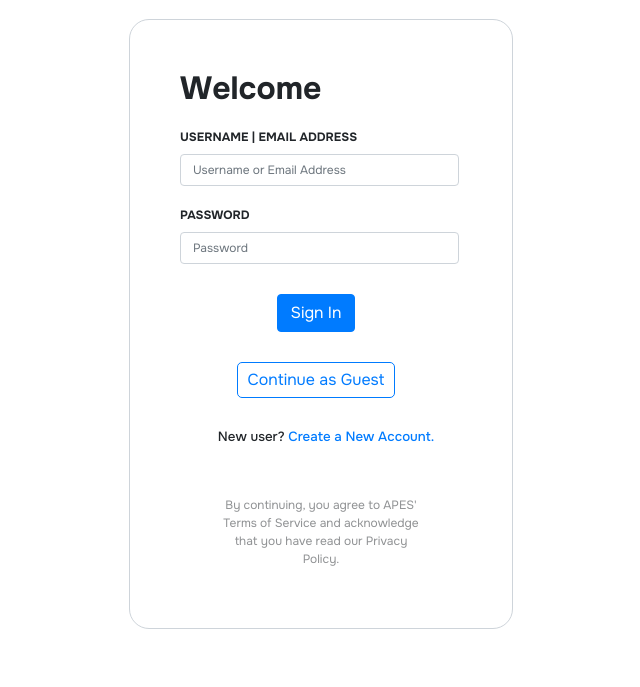
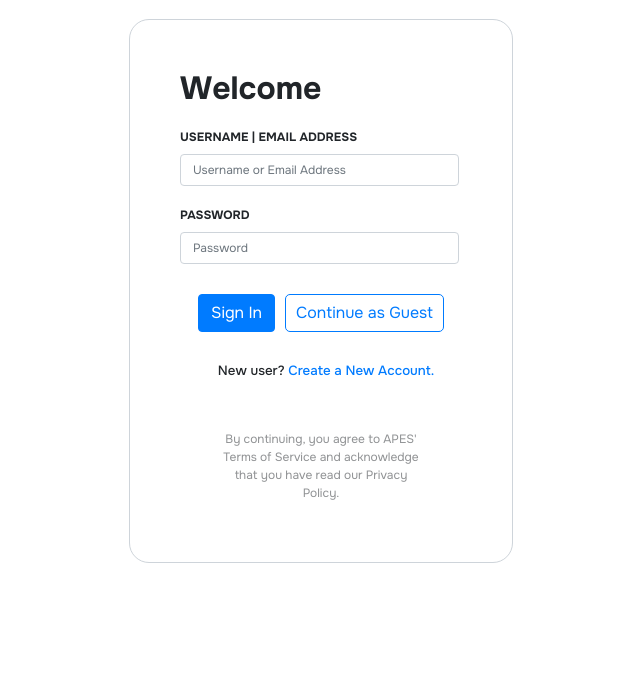
Before and after one commit to pingu204/cs192-APES, a Django app: page /login/ in a window 1280 px wide. Shown: the part 121-808 px from the top of the page, without its empty margins (319-959 px from the left). After the commit the page ends 684 px from the top, so only its background shows below. Run offline with Django 5.2, Linux system fonts and the light colour scheme.

Commit message:
refactor: routing of guest login in `/login/` + styling of messages

```diff
--- a/src/session/templates/login.html
+++ b/src/session/templates/login.html
@@ -33,15 +33,20 @@
 
                 <div class="submit-area login">
                     <button class="btn btn-primary submit-button" type="submit" id="submitButton">Sign In</button>
+                    <button class="btn btn-primary btn-outline">
+                        <a class="guest-login" onclick="document.getElementById('guest-login-form').submit(); return false;">
+                            Continue as Guest
+                        </a>
+                    </button>
                 </div>
 
             </form>
 
-            <form action="{% url 'guest_login_view' %}" method="POST">
-                {% csrf_token %}
+            <form id="guest-login-form" action="{% url 'guest_login_view' %}" method="POST">
+                {% csrf_token %}<!--
                 <div class="submit-area login">
-                    <button class="btn btn-primary btn-outline">Continue as Guest</button>
-                </div>
+
+                </div> -->
             </form>
 
             <div class="center">
@@ -52,7 +57,11 @@
                 <div class="errors">
                     <ul class="errors-list">
                         {% for message in messages %}
-                            <li><i class="bi bi-exclamation-circle"></i> {{ message }}</li>
+                            {% if message.level == DEFAULT_MESSAGE_LEVELS.ERROR %}
+                                <li><i class="bi bi-exclamation-circle"></i> {{ message }}</li>
+                            {% else %}
+                                <li class="success-message"><i class="bi bi-check-circle"></i> {{ message }}</li>
+                            {% endif %}
                         {% endfor %}
                     </ul>
                 </div>
--- a/src/static/css/style.css
+++ b/src/static/css/style.css
@@ -83,12 +83,11 @@ hr {
 }
 
 .body-container.sessions {
-    /* height: 79vh; */
+    height: 79vh;
     /* overflow: hidden; */
     /* background-color: rgb(0,0,0,0.025); */
     display: flex;
     justify-content: center;
-    overflow: hidden;
 }
 
 .body-container.landing {
@@ -237,6 +236,10 @@ ul.errors-list {
     list-style: none;
     color: #dc3545;
     padding-left: 0;
+}
+
+li.success-message {
+    color: #007bff;
 }
 
 .success-account-container {
```
Also changed, not shown: src/db.sqlite3.
